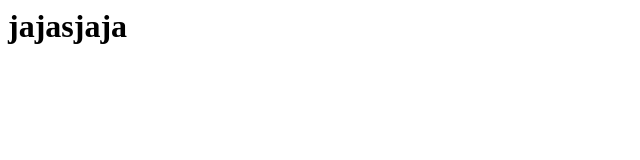
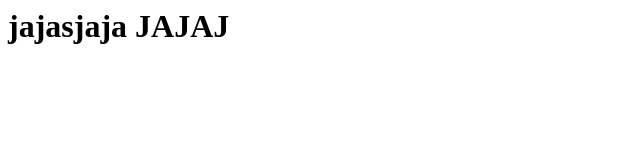
Before and after one commit to iyourcv/iyourcv, a plain HTML site: page index.html in a window 1280 px wide. Shown: the whole page, without its empty margins (0-640 px from the left). Drawn offline with Linux system fonts and the light colour scheme.

Commit message:
<dasdxfasdf

```diff
--- a/index.html
+++ b/index.html
@@ -1 +1 @@
-<h1>jajasjaja</h1>
+<h1>jajasjaja JAJAJ</h1>
```
